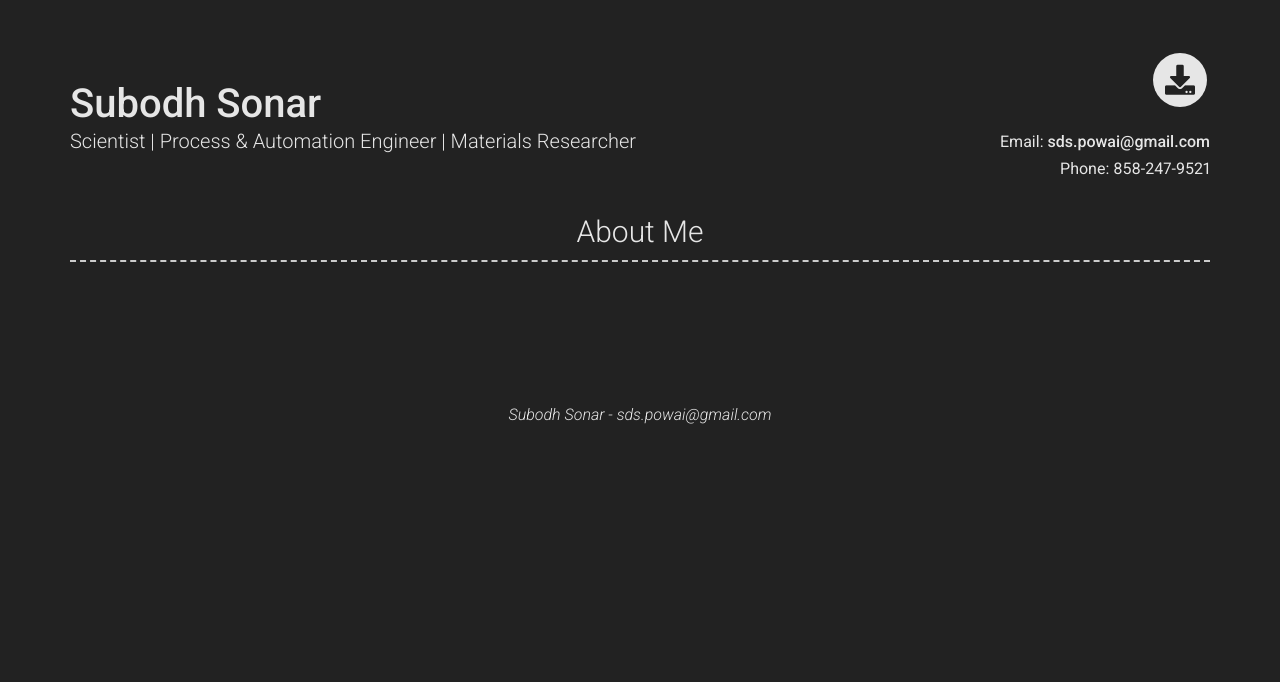
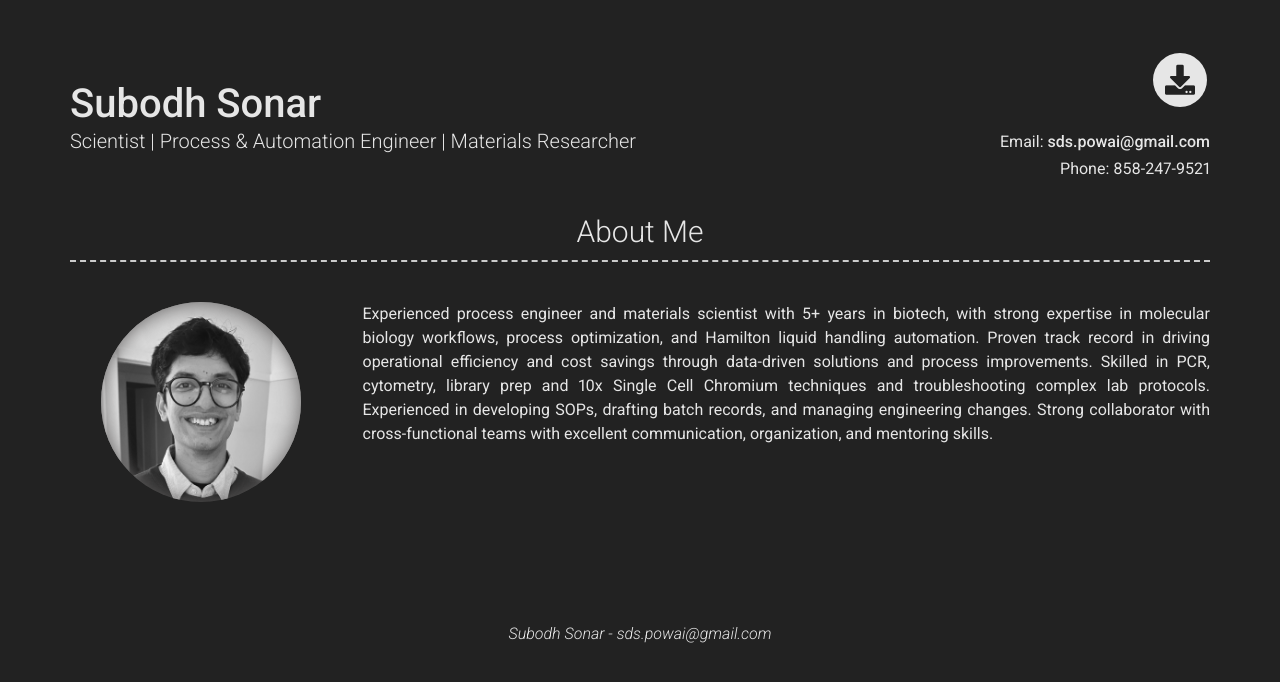
Before and after one commit to subodh122/subodh122.github.io, a Jekyll site: the page built from index.md, in a window 1280 px wide. Shown: the top 682 px of the page. Built offline with Jekyll 4.4.1, drawn with Linux system fonts in a browser that asks for light colours; nearby versions of some CDN libraries; some of the changed lines change nothing that is shown.

Commit message:
Fix Jekyll configuration for GitHub Pages - Use remote_theme and add proper Jekyll settings

```diff
--- a/_config.yml
+++ b/_config.yml
@@ -2,7 +2,7 @@
 # https://github.com/sproogen/modern-resume-theme
 
 # Theme settings
-theme: modern-resume-theme
+remote_theme: sproogen/modern-resume-theme
 title: Subodh Sonar - Scientist | Process & Automation Engineer | Materials Researcher
 description: Experienced process engineer and materials scientist with 5+ years in biotech, with strong expertise in molecular biology workflows, process optimization, and Hamilton liquid handling automation.
 
@@ -33,6 +33,15 @@ social:
 
 # Profile image
 image: images/subodh-photo.jpg
+
+# About section
+about_profile_image: images/subodh-photo.jpg
+about_content: |
+  Experienced process engineer and materials scientist with 5+ years in biotech, with strong expertise in molecular biology workflows,
+  process optimization, and Hamilton liquid handling automation. Proven track record in driving operational efficiency and cost savings
+  through data-driven solutions and process improvements. Skilled in PCR, cytometry, library prep and 10x Single Cell Chromium techniques
+  and troubleshooting complex lab protocols. Experienced in developing SOPs, drafting batch records, and managing engineering changes.
+  Strong collaborator with cross-functional teams with excellent communication, organization, and mentoring skills.
 
 # Dark mode settings
 darkmode: true
@@ -197,3 +206,24 @@ footer: |
 # Build settings
 # theme: modern-resume-theme (Use this if you are hosting your resume yourself)
 # remote_theme: sproogen/modern-resume-theme (Use this if you are hosting your resume on GitHub)
+
+# Jekyll settings
+plugins:
+  - jekyll-remote-theme
+  - jekyll-seo-tag
+
+sass:
+  sass_dir: _sass
+  style: compressed
+
+exclude:
+  - Gemfile
+  - Gemfile.lock
+  - node_modules
+  - vendor/bundle/
+  - vendor/cache/
+  - vendor/gems/
+  - vendor/ruby/
+  - lib/
+  - scripts/
+  - docker-compose.yml
```
